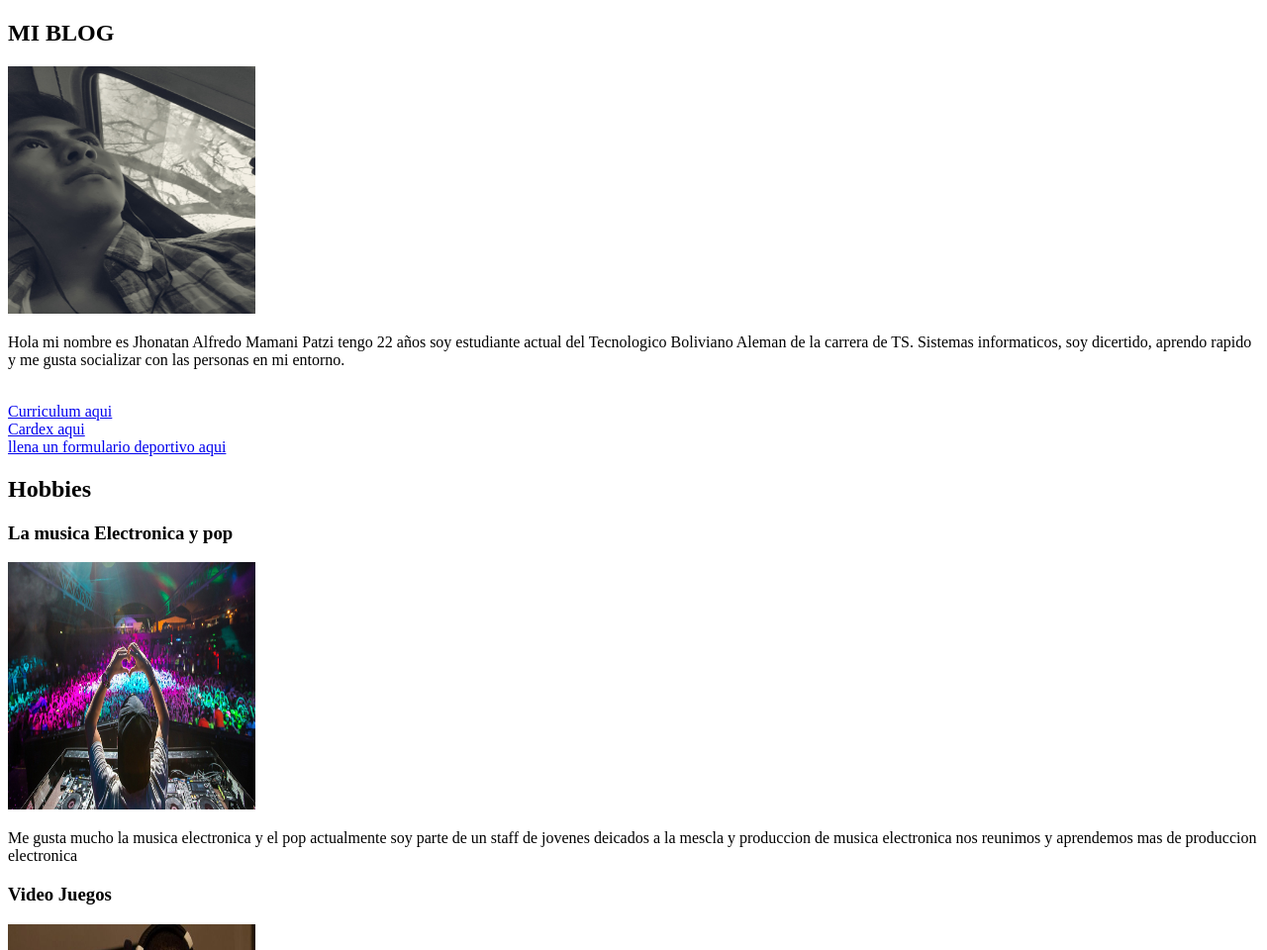
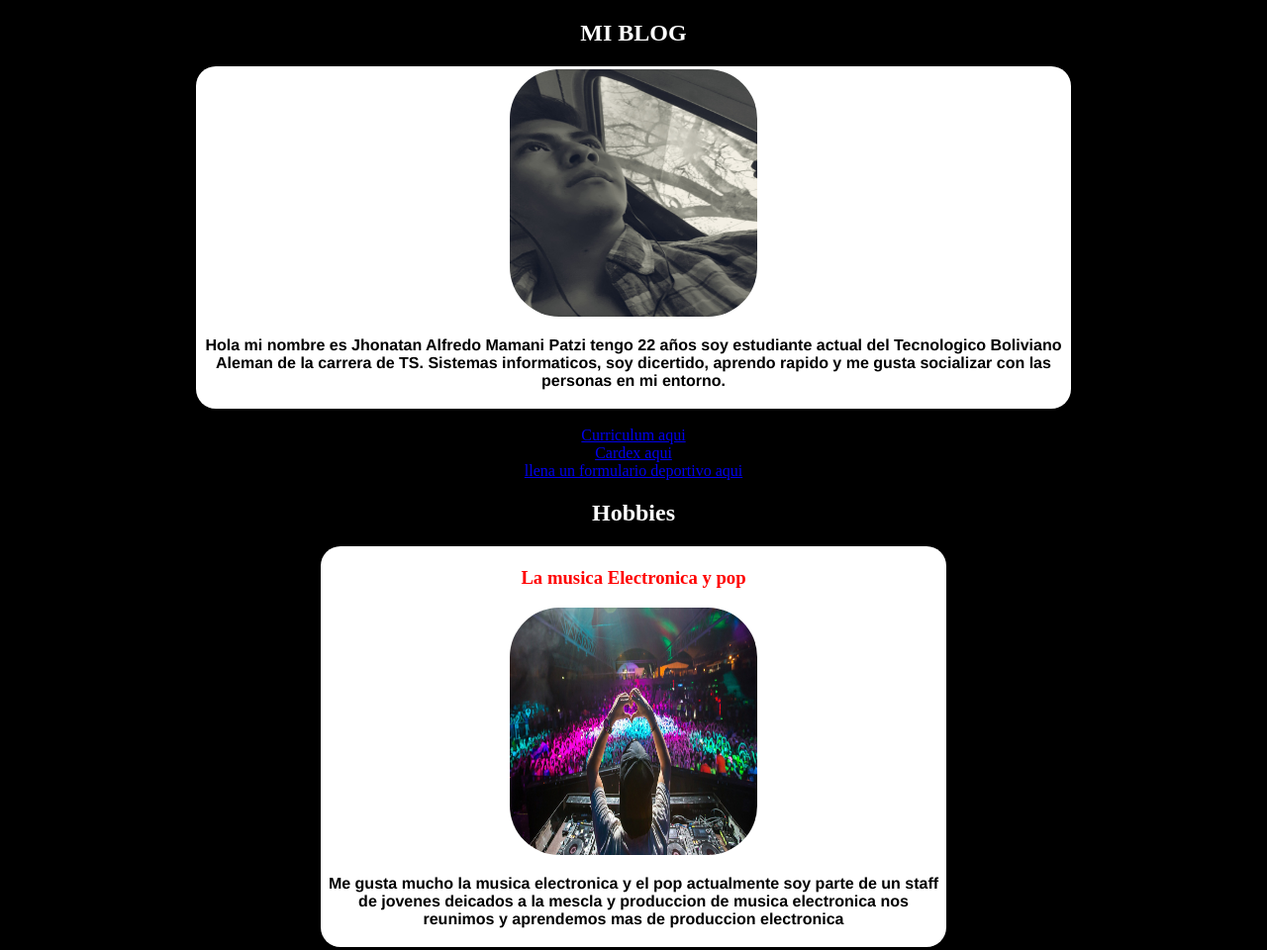
Before and after one commit to JhonatanJAMP/ACTIVIDADES-HTML, a plain HTML site: page ACTIVIDADES HTML/hoja de vida/Blog.html in a window 1280 px wide. Shown: the top 960 px of the page at 99% size. Drawn offline with Linux system fonts and the light colour scheme.

Commit message:
jhonatan
v2

```diff
--- a/ACTIVIDADES HTML/hoja de vida/Blog.html
+++ b/ACTIVIDADES HTML/hoja de vida/Blog.html
@@ -4,12 +4,19 @@
     <meta charset="UTF-8">
     <meta name="viewport" content="width=device-width, initial-scale=1.0">
     <meta http-equiv="X-UA-Compatible" content="ie=edge">
+    <link rel="stylesheet" href="Css/Estilo.css">
     <title>Document</title>
 </head>
 <body>
     <h2>MI BLOG</h2>
+    <table class="tabla1" align="center">
+            <tr>
+                <td>
     <img><img src="\ACTIVIDADES HTML\hoja de vida\img\perfil.jpg" alt="Esta es mi foto" width="250" height="250"></img>
     <p>Hola mi nombre es Jhonatan Alfredo Mamani Patzi tengo 22 años soy estudiante actual del Tecnologico Boliviano Aleman de la carrera de TS. Sistemas informaticos, soy dicertido, aprendo rapido y me gusta socializar con las personas en mi entorno.</p>
+                </td>
+             </tr>
+    </table>
     <br>
     <a href="index.html">Curriculum aqui</a>
     <br>
@@ -17,19 +24,38 @@
     <br>
     <a href="Formulario.html">llena un formulario deportivo aqui</a>
     <h2>Hobbies</h2>
+    <table align="center">
+            <tr>
+                <td>
     <h3>La musica Electronica y pop</h3>
     <img><img src="\ACTIVIDADES HTML\hoja de vida\img\electronica.jpg" width="250" height="250"></img>
     <br>
     <p>Me gusta mucho la musica electronica y el pop actualmente soy parte de un staff de jovenes deicados a la mescla y produccion de musica electronica nos reunimos y aprendemos mas de produccion electronica</p>
+                    </td>
+            </tr>
+    </table>
+    <br>
+    <table align="center">
+            <tr>
+                <td>
     <h3>Video Juegos</h3>
     <img><img src="\ACTIVIDADES HTML\hoja de vida\img\Juegos.jpg" width="250" height="250"></img>
     <br>
     <p>Soy fanatico de los videojuegos de guerra o shouters donde te enfrentas con otras personas del mundo online</p>
-
+                    </td>
+                </td>
+    </table>
+    <br>
+    <table align="center">
+            <tr>
+                <td>
     <h3>Futbol</h3>
     <img><img src="\ACTIVIDADES HTML\hoja de vida\img\futbol.jpg" width="250" height="250"></img>
     <br>
     <p>Me gusta ver el futbol antes lo practicaba pero ahora me dedico a apoyar a mis euipos preferidos Wilstermann y Real Madrid</p>
+                </td>
+        </tr>
+    </table>
     <br>
 
 </body>
--- /dev/null
+++ b/ACTIVIDADES HTML/hoja de vida/Css/Estilo.css
@@ -0,0 +1,31 @@
+body{
+   background-color: black;
+   text-align: center;
+   color: red;
+}
+table{
+    width: 50%;
+    background-color: white;
+    text-align: center;
+    border-radius: 20px;
+}
+.tabla1{
+    width: 70%;
+    background-color: white;
+    text-align: center;
+    border-radius: 20px;
+}
+p{
+    color: black;
+    font-weight: bold;
+    font-family: Helvetica;
+}
+img{
+    border-radius: 50px;
+    position: center;
+}
+h2{
+    color: white;
+    font-weight: bold;
+    text-align: center;
+}
```
